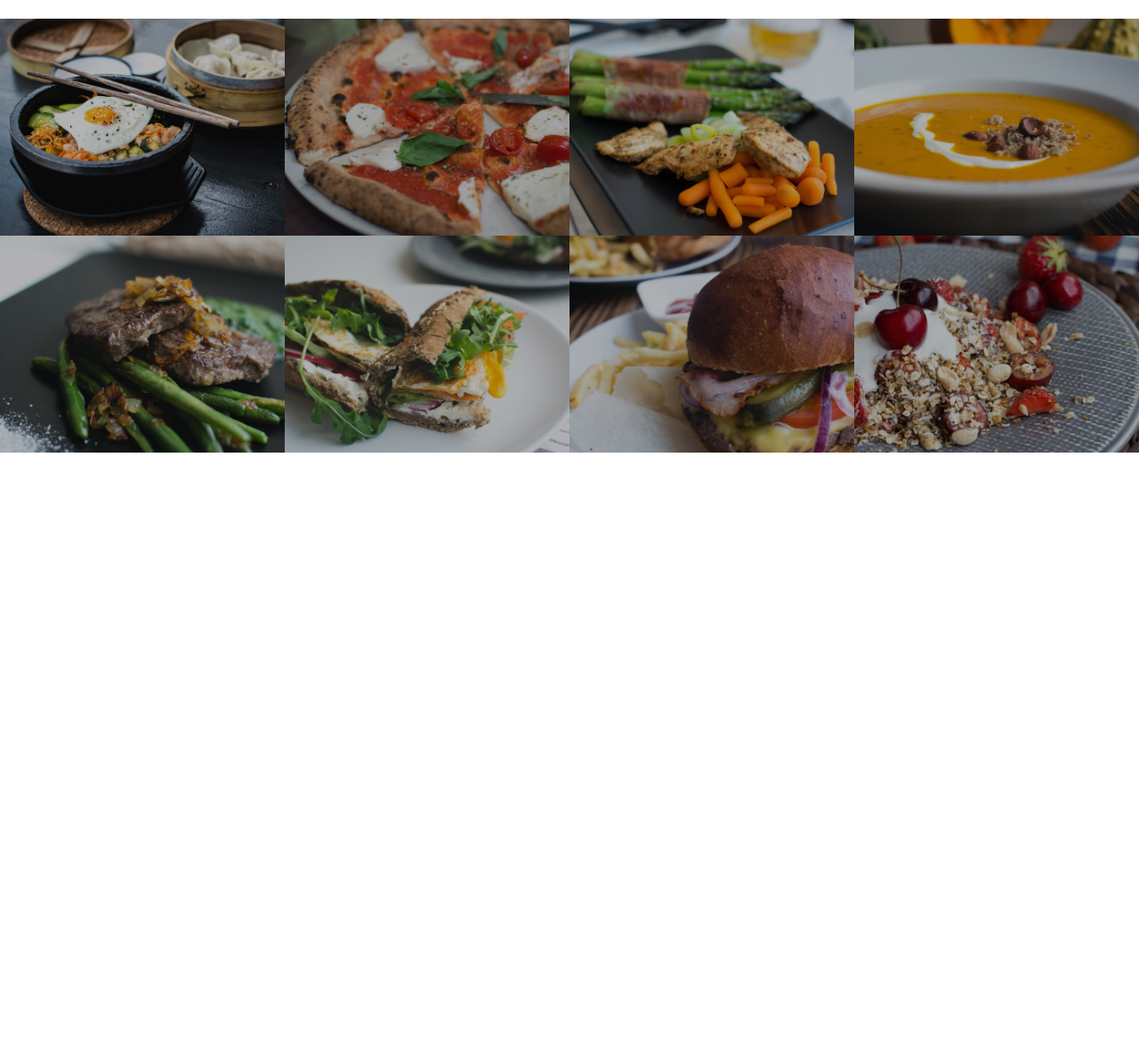
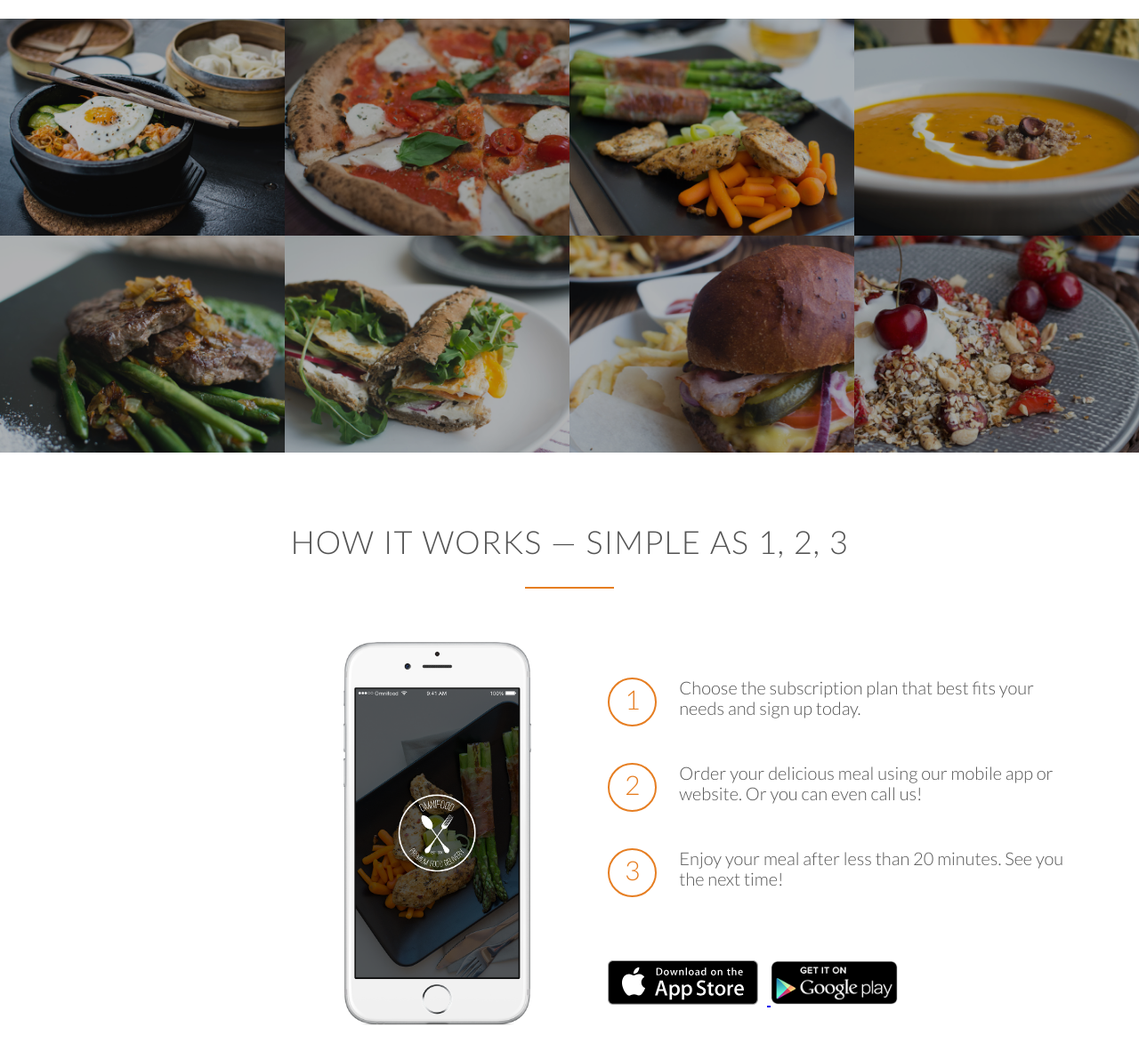
Before and after one commit to rizalaji1st/restaurant_omnifood, a plain HTML site: page index.html in a window 1280 px wide. Shown: the part 1481-2672 px from the top of the page at 89% size. Before the commit the page ends 1990 px from the top, so only its background shows below. Drawn offline with nearby package versions, Linux system fonts and the light colour scheme.

Commit message:
Menambahkan section how it works

```diff
--- a/index.html
+++ b/index.html
@@ -59,7 +59,7 @@
             </div>
         </div>
     </section>
-    <section class="section-meals">
+    <section class="section-meals clear-fix">
         <ul class="meals-showcase">
             <li>
                 <figure class="meal-photo">
@@ -82,7 +82,7 @@
                 </figure>
             </li>
         </ul>
-        <ul class="meals-showcase">
+        <ul class="meals-showcase clear-fix">
             <li>
                 <figure class="meal-photo">
                     <img src="resources/img/5.jpg" alt="Paleo beef steak with vegetables">
@@ -105,6 +105,37 @@
             </li>
         </ul>
     </section>
+    <section class="section-steps">
+        <div class="row">
+            <h2>How it works &mdash; Simple as 1, 2, 3</h2>
+        </div>
+        <div class="row">
+            <div class="col span-1-of-2 steps-box">
+                <img src="resources/img/app-iPhone.png" alt="Omnifood on iphone" class="app-screen">
+            </div>
+            <div class="col span-1-of-2 steps-box">
+                <div class="works-step">
+                    <div>1</div>
+                    <p>Choose the subscription plan that best fits your needs and sign up today.</p>
+                </div>
+                <div class="works-step">
+                    <div>2</div>
+                    <p>Order your delicious meal using our mobile app or website. Or you can even call us!</p>
+                </div>
+                <div class="works-step">
+                    <div>3</div>
+                    <p>Enjoy your meal after less than 20 minutes. See you the next time!</p>
+                </div>
+
+                <a href="#" class="btn-app">
+                    <img src="resources/img/download-app.svg" alt="Apple store button">
+                </a>
+                <a href="#" class="btn-app">
+                    <img src="resources/img/download-app-android.png" alt="App store button">
+                </a>
+            </div>
+        </div>
+    </section>
     <script src="https://unpkg.com/ionicons@5.2.3/dist/ionicons.js"></script>
 </body>
 </html>
--- a/resources/css/style.css
+++ b/resources/css/style.css
@@ -16,6 +16,17 @@ html {
     font-weight: 300;
     text-rendering: optimizeLegibility;
 }
+
+.clear-fix{zoom:1}
+.clear-fix::after{
+    content: '.';
+    clear: both;
+    display: block;
+    height: 0;
+    visibility: hidden;
+}
+
+
 
 /* ------------------------------------- */
 /* HEADER */
@@ -225,3 +236,54 @@ h2:after{
     opacity: 1;
     transform: scale(1.03);
 }
+
+/* ------------------------------------- */
+/* HOW IT'S WORK */
+/* ------------------------------------- */
+
+.secion-steps{
+    background-color: #f4f4f4;
+}
+
+.steps-box:first-child{
+    text-align: right;
+    padding-right: 3%;
+    margin-top: 30px;
+}
+
+.steps-box:last-child{
+    padding-left: 3%;
+    margin-top: 70px;
+}
+
+.app-screen{
+    width: 40%;
+}
+
+.works-step{
+    margin-bottom: 50px;
+}
+
+.works-step:last-of-type{
+    margin-bottom: 80px;
+}
+
+.works-step div{
+    color:#e67e22;
+    border: 2px solid #e67e22;
+    display: inline-block;
+    border-radius: 50%;
+    height: 55px;
+    width: 55px;
+    text-align: center;
+    padding: 5px;
+    float: left;
+    font-size: 150%;
+    margin-right: 25px;
+}
+
+.btn-app img{
+    height: 50px;
+    width: auto;
+    margin-right: 10px;
+}
```
Also changed, not shown: resources/img/download-app.svg (added), 1 other file.
